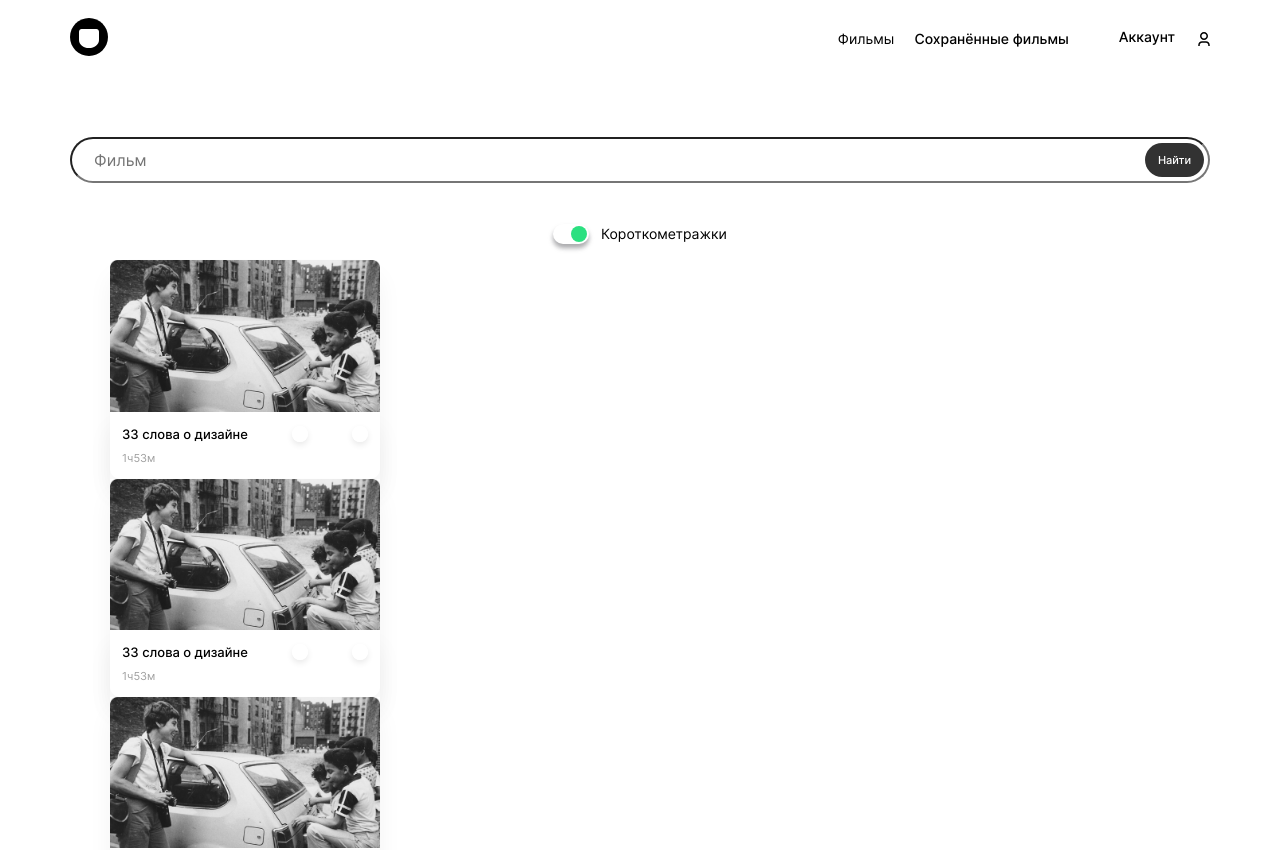
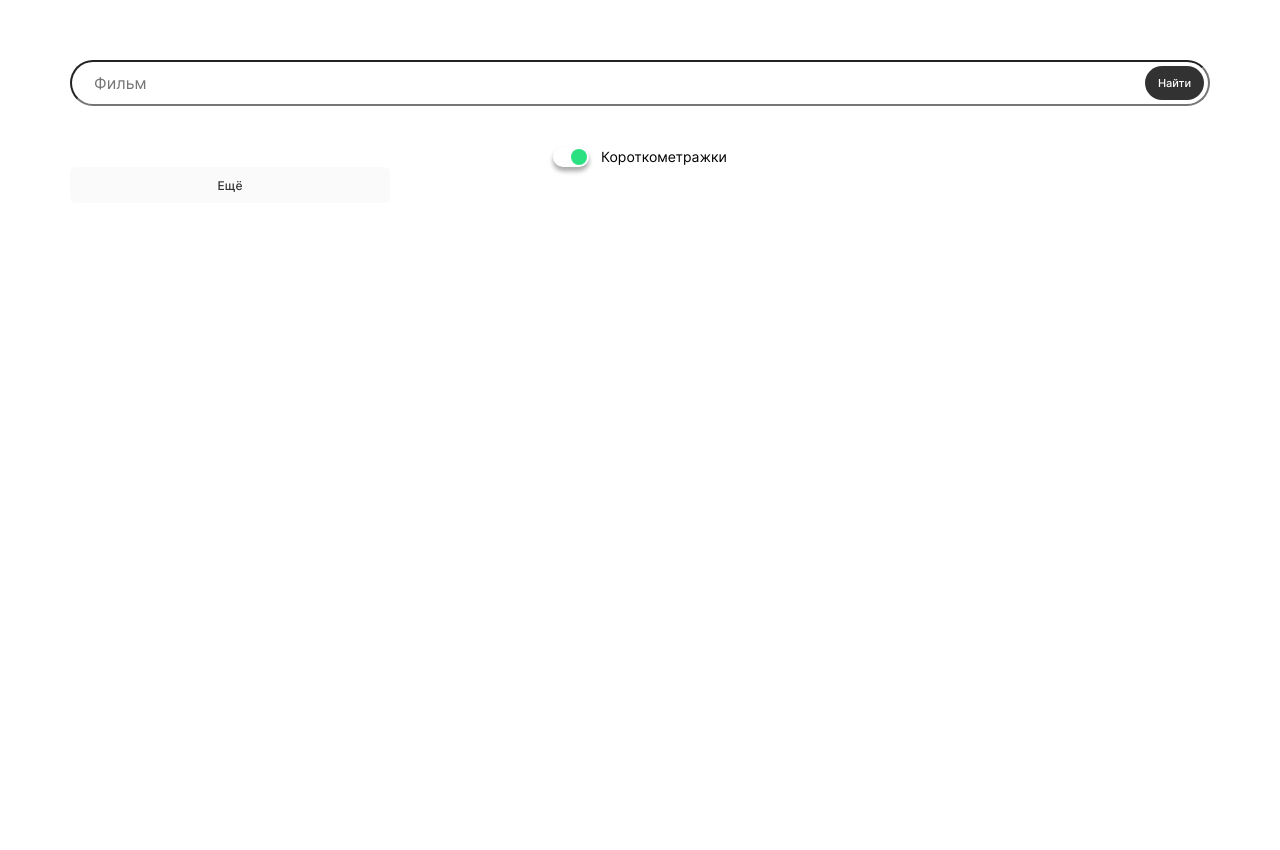
Before and after one commit to Alexandr-Ilin/movies-explorer-frontend, a React (Create React App) app: page /movies in a window 1280 px wide. Shown: the top 850 px of the page. After the commit the page ends 800 px from the top, so only its background shows below. Built offline with nearby package versions, Linux system fonts and the light colour scheme.

Commit message:
перед Media

```diff
--- a/src/components/App/App.js
+++ b/src/components/App/App.js
@@ -1,6 +1,4 @@
-// import React from 'react';
-// eslint-disable-next-line no-unused-vars
-import { Routes, Route, useNavigate } from 'react-router-dom';
+import { Routes, Route } from 'react-router-dom';
 import './App.css';
 import NotFoundPage from '../NotFoundPage/NotFounPage';
 import Main from '../Main/Main';
@@ -9,11 +7,10 @@ import Header from '../Header/Header';
 import Login from '../Login/Login';
 import Register from '../Register/Register';
 import Profile from '../Profile/Profile';
-import MoviesCardList from '../MoviesCardList/MoviesCardList';
-import MovieCard from '../MovieCard/MovieCard';
-import MovieButton from '../MovieButton/MovieButton';
-
-// const history = useNavigate();
+// import MovieCard from '../MovieCard/MovieCard';
+// import MovieButton from '../MovieButton/MovieButton';
+import SearchForm from '../SearchForm/SearchForm';
+import MovieCardList from '../MovieCardList/MovieCardList';
 
 function App() {
   return (
@@ -31,11 +28,11 @@ function App() {
         />
         <Route
           path="/cardbutton"
-          element={<MovieButton />}
+          element={<SearchForm />}
         />
         <Route
           path="/cardlist"
-          element={<MovieCard />}
+          element={<MovieCardList />}
         />
         <Route
           path="/signin"
@@ -51,18 +48,17 @@ function App() {
         />
         <Route
           path="/movies"
-          element={<MoviesCardList />}
+          element={<SearchForm />}
         />
         <Route
           path="/saved-movies"
-          element={<MoviesCardList />}
+          element={<SearchForm />}
         />
         <Route
           path="*"
           element={<NotFoundPage />}
         />
       </Routes>
-      {/* <NotFoundPage /> */}
     </div>
   );
 }
--- a/src/components/Footer/Footer.css
+++ b/src/components/Footer/Footer.css
@@ -17,11 +17,13 @@
   border-bottom: 1px solid #e8e8e8;
   padding-bottom: 20px;
 }
+
 .footer__container {
   display: flex;
   flex-direction: row;
   justify-content: space-between;
 }
+
 .footer__copyright {
   font-size: 13px;
   line-height: 16px;
@@ -29,6 +31,7 @@
   color: #000;
   margin-block: 0;
 }
+
 .footer__links-list {
   list-style: none;
   padding-inline-start: 0;
@@ -38,9 +41,7 @@
   min-width: 182px;
   margin-block: 0;
 }
-.footer__links-item {
 
-}
 .footer__link {
   text-decoration: none;
   font-size: 13px;
--- a/src/components/Main/Main.js
+++ b/src/components/Main/Main.js
@@ -6,7 +6,7 @@ import Portfolio from '../Portfolio/Portfolio';
 
 function Main() {
   return (
-    <main>
+    <main className="main">
       <Promo />
       <AboutProject />
       <Techs />
--- a/src/components/MovieCard/MovieCard.css
+++ b/src/components/MovieCard/MovieCard.css
@@ -3,7 +3,7 @@
   margin-inline: 0;
   margin: 0;
   border-radius: 10px;
-  width: 270px;
+  /* width: 270px; */
   box-shadow: 0px 16px 24px rgba(0, 0, 0, 0.05);
 }
 
--- a/src/components/MovieCard/MovieCard.js
+++ b/src/components/MovieCard/MovieCard.js
@@ -35,7 +35,6 @@ function MovieCard() {
               )
               : <MovieButton />}
             {currentPath === '/movies' && <MovieButton />}
-
           </figcaption>
         </figure>
       </article>
--- /dev/null
+++ b/src/components/MovieCardList/MovieCardList.css
@@ -0,0 +1,17 @@
+.card-list {
+  /* width: 100%; */
+  max-width: 1280px;
+  padding: 120px 70px 0;
+  display: grid;
+  grid-template-columns: repeat(auto-fit, minmax(250px, 1fr));
+  gap: 32px 20px;
+
+}
+
+.section {
+  /* width: 2000px; */
+  background: #f5f5f5;
+}
+
+/* grid-template-columns: repeat(auto-fit, minmax(250px, 1fr));
+  gap: 32px 20px; */
--- /dev/null
+++ b/src/components/MovieCardList/MovieCardList.js
@@ -0,0 +1,44 @@
+import './MovieCardList.css';
+import MovieCard from '../MovieCard/MovieCard';
+
+function MovieCardList() {
+  return (
+    <div className="section">
+      <ul className="card-list">
+        <MovieCard />
+        <MovieCard />
+        <MovieCard />
+        <MovieCard />
+        <MovieCard />
+        <MovieCard />
+        <MovieCard />
+        <MovieCard />
+        <MovieCard />
+        <MovieCard />
+        <MovieCard />
+        <MovieCard />
+        <MovieCard />
+        <MovieCard />
+        <MovieCard />
+        <MovieCard />
+        <MovieCard />
+        <MovieCard />
+        <MovieCard />
+        <MovieCard />
+        <MovieCard />
+        <MovieCard />
+        <MovieCard />
+        <MovieCard />
+        <MovieCard />
+        <MovieCard />
+        <MovieCard />
+        <MovieCard />
+        <MovieCard />
+        <MovieCard />
+        <MovieCard />
+      </ul>
+    </div>
+  );
+}
+
+export default MovieCardList;
--- a/src/components/MoviesCardList/MoviesCardList.js
+++ /dev/null
@@ -1,73 +0,0 @@
-import './MoviesCardList.css';
-import { useState } from 'react';
-import Header from '../Header/Header';
-import Footer from '../Footer/Footer';
-import MovieCard from '../MovieCard/MovieCard';
-
-function MoviesCardList() {
-  const [isChecked, setIsChecked] = useState(true);
-  function handleSubmit(evt) {
-    evt.preventDefault();
-  }
-
-  function handleClick() {
-    setIsChecked(!isChecked);
-    console.log('qwe');
-  }
-  return (
-    <>
-      <Header />
-      <main className="main">
-        <section className="movie-list">
-          <form className="movie-list__form" onSubmit={handleSubmit}>
-            <div className="movie-list__search-container">
-              <input
-                type="text"
-                className="movie-list__input"
-                placeholder="Фильм"
-              />
-              <button
-                type="submit"
-                className="movie-list__submit"
-                aria-label="Найти фильм"
-              >
-                Найти
-              </button>
-            </div>
-            <div className="movie-list__radio-wrapper">
-              <button
-                type="button"
-                aria-label={isChecked ? 'Выбрать короткометражки' : 'Выбрать любые фильмы'}
-                className={isChecked ? 'movie-list__enable-button' : 'movie-list__disable-button'}
-                onClick={handleClick}
-              />
-              <p className="movie-list__button-subtitle">Короткометражки</p>
-            </div>
-          </form>
-          <ul className="movie-list__cards">
-            <MovieCard />
-            <MovieCard />
-            <MovieCard />
-            <MovieCard />
-            <MovieCard />
-            <MovieCard />
-            <MovieCard />
-            <MovieCard />
-            <MovieCard />
-            <MovieCard />
-            <MovieCard />
-            <MovieCard />
-            <MovieCard />
-            <MovieCard />
-            <MovieCard />
-            <MovieCard />
-            <MovieCard />
-          </ul>
-        </section>
-      </main>
-      <Footer />
-    </>
-  );
-}
-
-export default MoviesCardList;
--- a/src/components/MoviesCardList/MoviesCardList.css
+++ b/src/components/SearchForm/SearchForm.css
@@ -1,22 +1,22 @@
-.movie-list{
+.search-form{
   width: 100%;
   padding: 0 70px;
   box-sizing: border-box;
 }
 
-.movie-list__form {
+.search-form__form {
   width: 100%;
   margin-top: 60px;
 }
 
-.movie-list__search-container {
+.search-form__search-container {
   width: 100%;
   position: relative;
   display: flex;
   align-items: center;
 }
 
-.movie-list__input {
+.search-form__input {
   width: 100%;
   height: 46px;
   padding: 6px;
@@ -27,7 +27,7 @@
   box-sizing: border-box;
 }
 
-.movie-list__submit {
+.search-form__submit {
   width: 59px;
   height: 34px;
   border-radius: 48px;
@@ -45,11 +45,11 @@
   transition: opacity .4s linear;
 }
 
-.movie-list__submit {
+.search-form__submit {
   opacity: .8;
 }
 
-.movie-list__enable-button {
+.search-form__enable-button {
   width: 36px;
   height: 20px;
   padding: 0;
@@ -64,7 +64,7 @@
               0px 4px 4px 0px #32324714;
 }
 
-.movie-list__enable-button::before {
+.search-form__enable-button::before {
   content: "";
   width: 16px;
   height: 16px;
@@ -77,11 +77,11 @@
   display: block;
 }
 
-.movie-list__enable-button:hover::before {
+.search-form__enable-button:hover::before {
   opacity: .8;
 }
 
-.movie-list__disable-button {
+.search-form__disable-button {
   width: 36px;
   height: 20px;
   cursor: pointer;
@@ -96,7 +96,7 @@
               0px 4px 4px 0px #32324714;
 }
 
-.movie-list__disable-button::before {
+.search-form__disable-button::before {
   content: "";
   width: 16px;
   height: 16px;
@@ -108,17 +108,17 @@
   transition: opacity .4s linear;
 }
 
-.movie-list__disable-button:hover::before {
+.search-form__disable-button:hover::before {
   opacity: .8;
 }
 
-.movie-list__radio-wrapper {
+.search-form__radio-wrapper {
   display: flex;
   align-items: center;
   justify-content: center;
 }
 
-.movie-list__button-subtitle {
+.search-form__button-subtitle {
   margin-block: 0;
   margin: 0;
   font-size: 14px;
@@ -126,3 +126,22 @@
   line-height: 18px;
   margin-left: 12px;
 }
+
+.search-form__escho {
+  border: none;
+  padding: 0;
+  border-radius: 6px;
+  width: 320px;
+  height: 36px;
+  font-size: 12px;
+  line-height: 15px;
+  font-weight: 500;
+  background:  #F9F9F9;
+  cursor: pointer;
+  transition: opacity .4s linear;
+  margin: auto;
+}
+
+.search-form__escho {
+  opacity: .8;
+}
--- /dev/null
+++ b/src/components/SearchForm/SearchForm.js
@@ -0,0 +1,50 @@
+import './SearchForm.css';
+import { useState } from 'react';
+
+function SearchForm() {
+  const [isChecked, setIsChecked] = useState(true);
+  function handleSubmit(evt) {
+    evt.preventDefault();
+  }
+
+  function handleMovie(evt) {
+    console.log(evt);
+  }
+
+  function handleClick() {
+    setIsChecked(!isChecked);
+    console.log('qwe');
+  }
+  return (
+    <section className="search-form">
+      <form className="search-form__form" onSubmit={handleSubmit}>
+        <div className="search-form__search-container">
+          <input
+            type="text"
+            className="search-form__input"
+            placeholder="Фильм"
+          />
+          <button
+            type="submit"
+            className="search-form__submit"
+            aria-label="Найти фильм"
+          >
+            Найти
+          </button>
+        </div>
+        <div className="search-form__radio-wrapper">
+          <button
+            type="button"
+            aria-label={isChecked ? 'Выбрать короткометражки' : 'Выбрать любые фильмы'}
+            className={isChecked ? 'search-form__enable-button' : 'search-form__disable-button'}
+            onClick={handleClick}
+          />
+          <p className="search-form__button-subtitle">Короткометражки</p>
+        </div>
+      </form>
+      <button type="button" aria-label="Кнопка ещё" onClick={handleMovie} className="search-form__escho">Ещё</button>
+    </section>
+  );
+}
+
+export default SearchForm;
--- a/src/components/SectionTitle/SectionTitle.js
+++ b/src/components/SectionTitle/SectionTitle.js
@@ -1,15 +1,9 @@
-// import PropTypes from 'prop-types';
 import './SectionTitle.css';
 
-// eslint-disable-next-line react/prop-types
 function SectionTitle({ title }) {
   return (
     <h2 className="section-title">{title}</h2>
   );
 }
 
-// SectionTitle.propTypes = {
-//   title: PropTypes.string.isRequired,
-// };
-
 export default SectionTitle;
```
